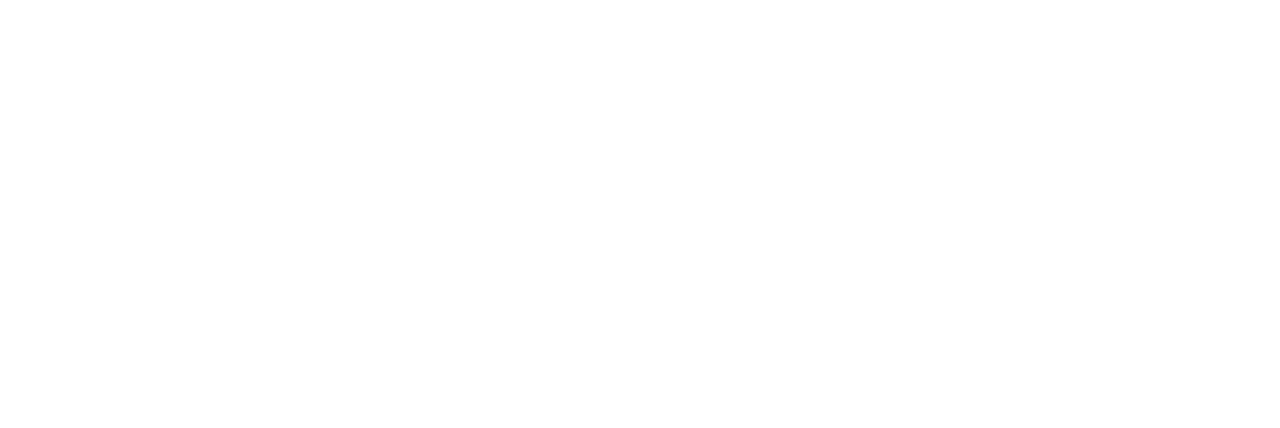
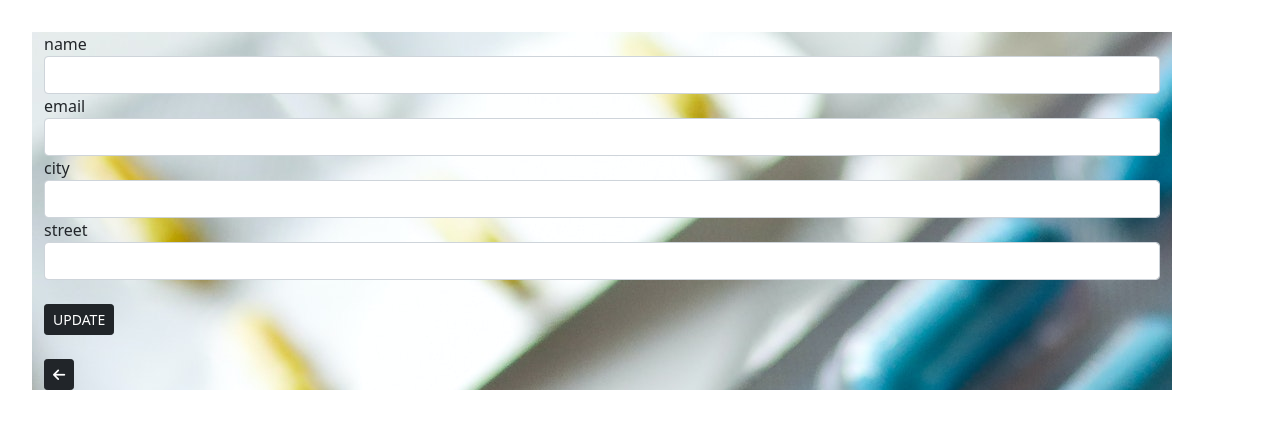
Before and after one commit to mir-ette/final_frontend, an Angular app in the folder pharmatech.com/: page /edit/1 in a window 1280 px wide. Before the commit this address led to /. Shown: the top 428 px of the page. Built offline with nearby package versions, Linux system fonts and the light colour scheme; no server answers.

Commit message:
usersdone

```diff
--- a/pharmatech.com/src/app/app.module.ts
+++ b/pharmatech.com/src/app/app.module.ts
@@ -31,7 +31,8 @@ canActivate:[AuthGuard]},
 
   {path:'orders',component:OrdersComponent
 },
-{path:'orders/edit/:id',component:OrderEditComponent}
+{path:'orders/edit/:id',component:OrderEditComponent},
+{path:'edit/:id',component:UserEditComponent},
   //{path:'',component:UsersComponent},
   // {path:'edit/:id',component:UserEditComponent},
   // {path:'drugs',component:DrugsComponent,childern:[
--- a/pharmatech.com/src/app/components/user-edit/user-edit.component.html
+++ b/pharmatech.com/src/app/components/user-edit/user-edit.component.html
@@ -1 +1,29 @@
-<p>user-edit works!</p>
+<div class="container"style="background-image: url('/assets/pexels-polina-tankilevitch-3873149.jpg'); margin:2rem; padding-left:1 rem">
+    <form (ngSubmit)="updateUserData()">
+        <div class="form-group">
+            <label for=" name"> name</label>
+            <input type="text" class="form-control" name=" name" [(ngModel)]="user.name">
+          </div>
+
+          <div class="form-group">
+            <label for=" email"> email</label>
+            <input type="email" class="form-control" name=" email" [(ngModel)]="user.email">
+          </div>
+          <!-- <div class="form-group">
+            <label for="password"> password</label>
+            <input type="password" class="form-control" name=" password" [(ngModel)]="user.password">
+          </div>  -->
+          <div class="form-group">
+            <label for=" city"> city</label>
+            <input type="text" class="form-control" name=" city" [(ngModel)]="user.city">
+          </div>
+          <div class="form-group">
+            <label for=" street"> street</label>
+            <input type="text" class="form-control" name=" street" [(ngModel)]="user.street">
+          </div>
+
+         <button  type="submit" class="btn btn-dark btn-sm mt-4">UPDATE</button> <br>
+         <button  type="submit" routerLink="/" class="btn btn-dark btn-sm mt-4"><i class="fa-solid fa-arrow-left"></i></button>
+
+        </form>
+    </div>
--- a/pharmatech.com/src/app/components/user-edit/user-edit.component.ts
+++ b/pharmatech.com/src/app/components/user-edit/user-edit.component.ts
@@ -10,26 +10,38 @@ import { User } from 'src/app/user';
 export class UserEditComponent implements OnInit {
  id:any;
 data:any;
+users:any;
 user =new User();
   // data: Object | undefined;
   constructor(private route:ActivatedRoute,private dataService:DataService) { }
 
   ngOnInit(): void {
     // console.log(this.route.snapshot.params.id);
-    // this.id=this.route.snapshot.params['id'];
-    // this.getData();
+     this.id=this.route.snapshot.params['id'];
+     this.getUsersData();
   }
-// getData(){
-//   this.dataService.getUserById(this.id).subscribe(res=>{
+ getUsersData(){
+  this.dataService.getUserById(this.id).subscribe(res=>{
 //     // console.log(res);
-//     this.data=res;
-//     this.user=this.data
+   this.data=res;
+    this.user=this.data
 
-//   })
+  })
 
 
-// }
+ }
+
+ updateUserData(){
+  this.dataService.updateUserData(this.id,this.user).subscribe(res=>{
+   // this.data=res;
+    //this.user=this.data
+  })
 }
-// function d(arg0: this, d: any) {
-//   throw new Error('Function not implemented.');
-// }
+
+
+
+
+
+
+
+}
--- a/pharmatech.com/src/app/components/users/users.component.html
+++ b/pharmatech.com/src/app/components/users/users.component.html
@@ -18,7 +18,7 @@
 
             <td class="d-none d-xl-table-cell">{{user.city}}</td>
             <td class="d-none d-md-table-cell">{{user.street}}</td>
-             <td class="d-none d-md-table-cell"><button class="btn-danger" (click)="deleteUserData(user.id)"><i class="fa-solid fa-xmark"></i></button> <button class="btn-warning" routerLink="/user-edit"><i class="fa-solid fa-pen"></i></button></td>
+             <td class="d-none d-md-table-cell"><button class="btn-danger" (click)="deleteUserData(user.id)"><i class="fa-solid fa-xmark"></i></button> <button class="btn-warning" routerLink="/edit/{{user.id}}"><i class="fa-solid fa-pen"></i></button></td>
         </tr>
         <!-- hnkml kol elli ta7t zy elli fo2 w 3wzin ns2l ezay el btn n5liha dynamic -->
 
--- a/pharmatech.com/src/app/components/users/users.component.ts
+++ b/pharmatech.com/src/app/components/users/users.component.ts
@@ -16,16 +16,17 @@ user=new User();
   }
 
  getUsersData(){
-  this.dataService.getData().subscribe(res=>{
+  this.dataService.getUsersData().subscribe(res=>{
     this.users=res;
    })
 
  }// hnshil el :any awel mal el api yet7at
 
  deleteUserData(id:any){
-  this.dataService.deleteData(id).subscribe(res=>{
+  this.dataService.deleteUserData(id).subscribe(res=>{
    this.getUsersData();
   })
 
  }
+
  }
--- a/pharmatech.com/src/app/register/register.component.html
+++ b/pharmatech.com/src/app/register/register.component.html
@@ -238,12 +238,12 @@
 
                                        <!-- <form (ngSubmit)="insertUserData()"> -->
 
-                                          <form action=" " method="post"  (ngSubmit)="insertUserData()" (ngSubmit)="submit()" [formGroup]="form" class="mx-1 mx-md-4">
+                                          <form action=" " method="post"   (ngSubmit)="submit()" [formGroup]="form" class="mx-1 mx-md-4">
 
                                             <div class="d-flex flex-row align-items-center mb-4">
                                               <i class="fas fa-user fa-lg me-3 fa-fw"style="color:aqua;"></i>
                                               <div class="form-outline flex-fill mb-0">
-                                                <input type="text" class="form-control" formControlName="name" name="name" [ngClass]="{'is-invalid': submitted &&f['name'].errors}"  required/>
+                                                <input type="text" class="form-control" formControlName="name" name="name"   [ngClass]="{'is-invalid': submitted &&f['name'].errors}"  required/>
                                                 <label class="form-label" for="form3Example1c">Your Name</label>
                                                 <div *ngIf="submitted && f['name'].errors" class="invalid-feedback">
                                                   <div  *ngIf="f['name'].errors['required']">
@@ -335,7 +335,7 @@
                                                  <div class="d-flex flex-row align-items-center mb-4">
                                                   <i class="fa-solid fa-city fa-lg me-3 fa-fw"></i>
                                                   <div class="form-outline flex-fill mb-0">
-                                                    <input type="text" class="form-control"   formControlName="role" name="role" [ngClass]="{'is-invalid': submitted && f['role'].errors}" required/>
+                                                    <input type="text" class="form-control"   formControlName="role" name="role" [ngClass]="{'is-invalid': submitted && f['role'].errors}"   required/>
                                                     <label class="form-label" for="form3Example1c">role</label>
 
 
--- a/pharmatech.com/src/app/register/register.component.ts
+++ b/pharmatech.com/src/app/register/register.component.ts
@@ -2,6 +2,7 @@ import { Component, OnInit } from '@angular/core';
 import { FormBuilder, FormGroup,Validators } from '@angular/forms';
 import { DataService } from '../service/data.service';
 import { ToastrService } from 'ngx-toastr';
+import { User } from '../user';
 @Component({
   selector: 'app-register',
   templateUrl: './register.component.html',
@@ -11,7 +12,8 @@ export class RegisterComponent implements OnInit {
   form!: FormGroup;
 submitted = false;
 data:any;
-user:any;
+users:any;
+user= new User();
   constructor( private formBuilder:FormBuilder,private dataService:DataService,private toastr:ToastrService) { }
   createForm(){
     this.form= this.formBuilder.group({
```
